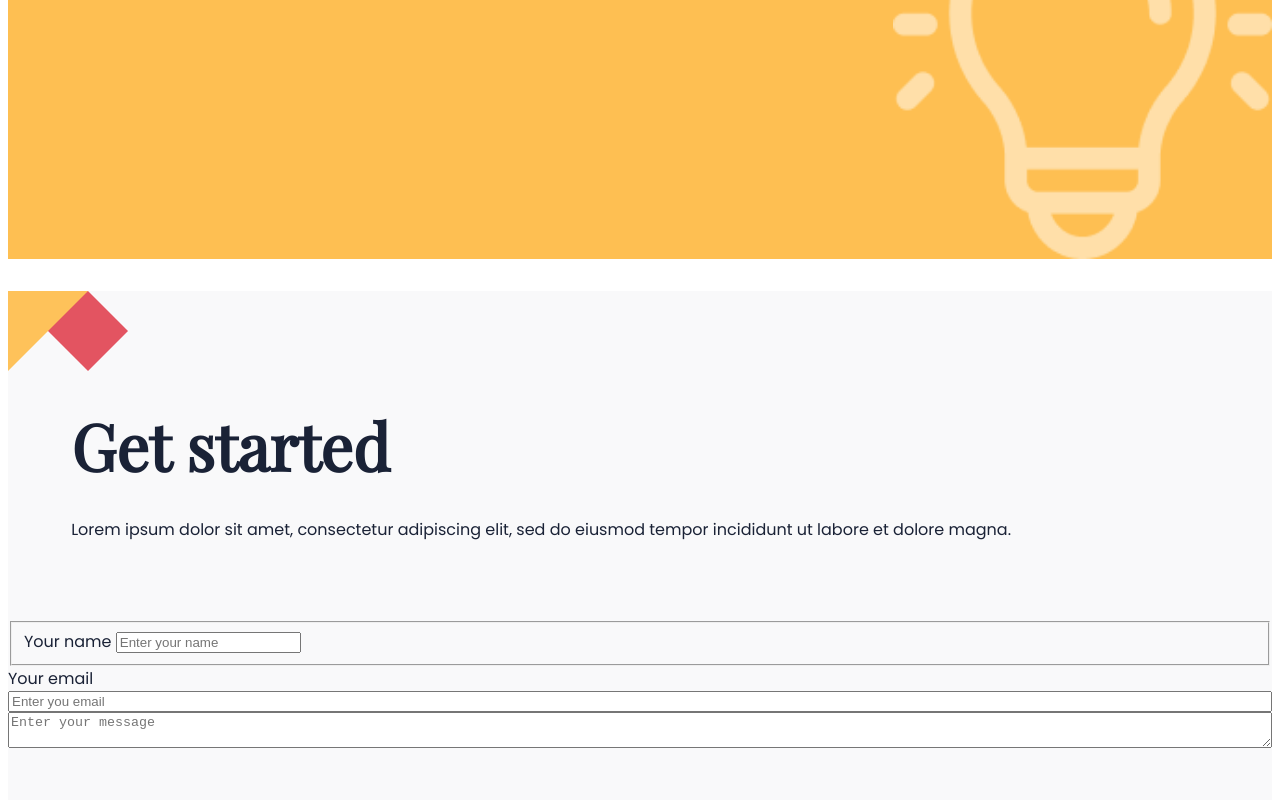
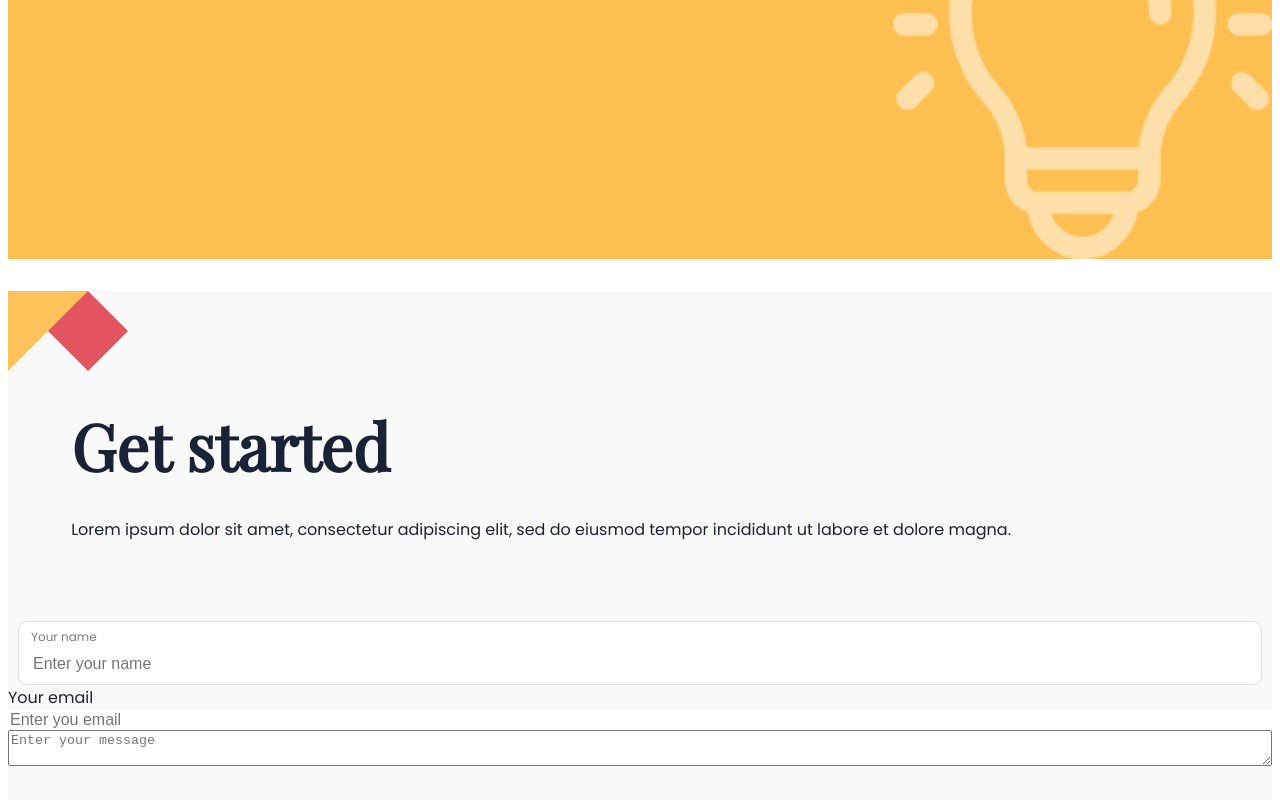
Before and after one commit to jfoyarzo/My-portfolio, a website: page index.html in a window 1280 px wide. Shown: the part 6432-7232 px from the top of the page. Drawn offline with nearby package versions, Linux system fonts and the light colour scheme.

Commit message:
Update styling for fieldset

```diff
--- a/assets/css/style.css
+++ b/assets/css/style.css
@@ -269,3 +269,24 @@
   display: flex;
   flex-direction: column;
 }
+
+fieldset {
+  display: flex;
+  flex-direction: column;
+  background: white;
+  border-radius: 8px;
+  border: 1px solid #DFDFE0;
+  margin: 0 10px;
+}
+
+fieldset > label {
+  font-size: 12px;
+  margin-bottom: 8px;
+  color: #7d7c84;
+}
+
+input {
+  background: white;
+  border: none;
+  font-size: 16px;
+}
```
